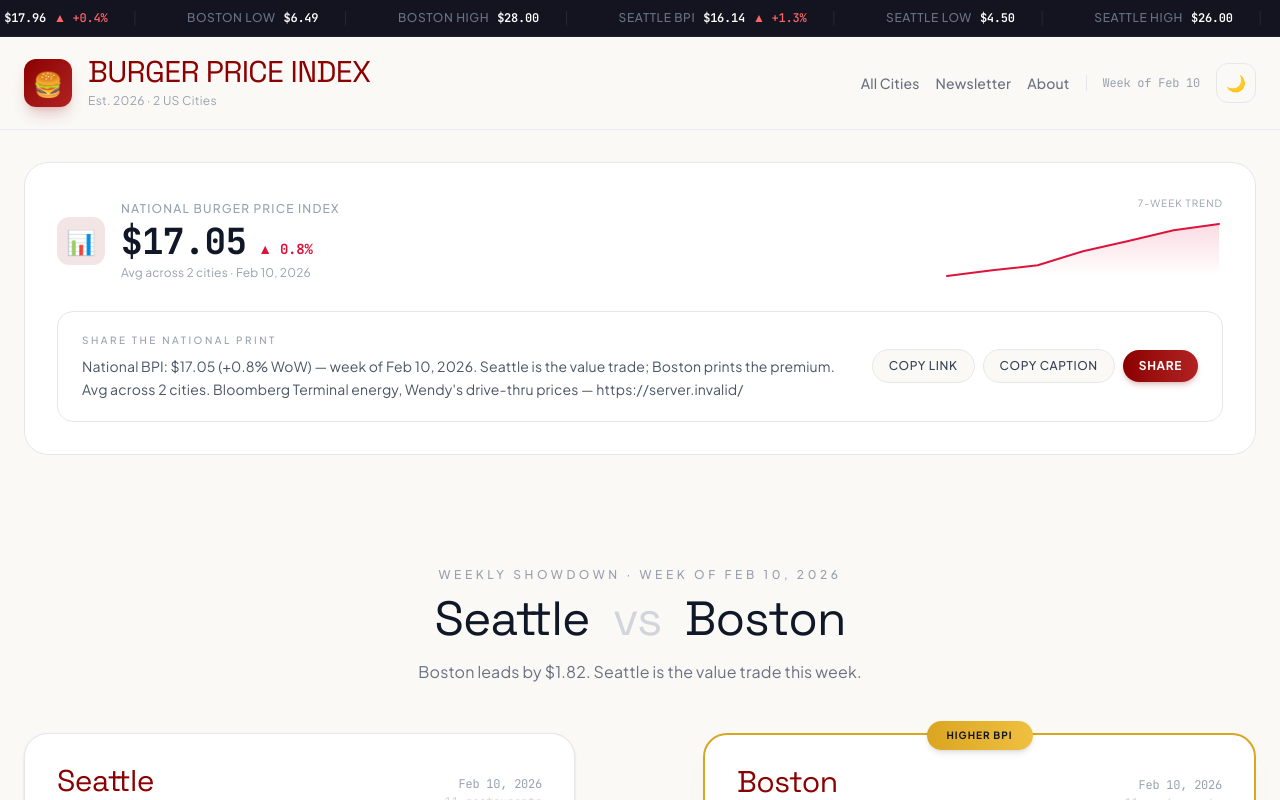
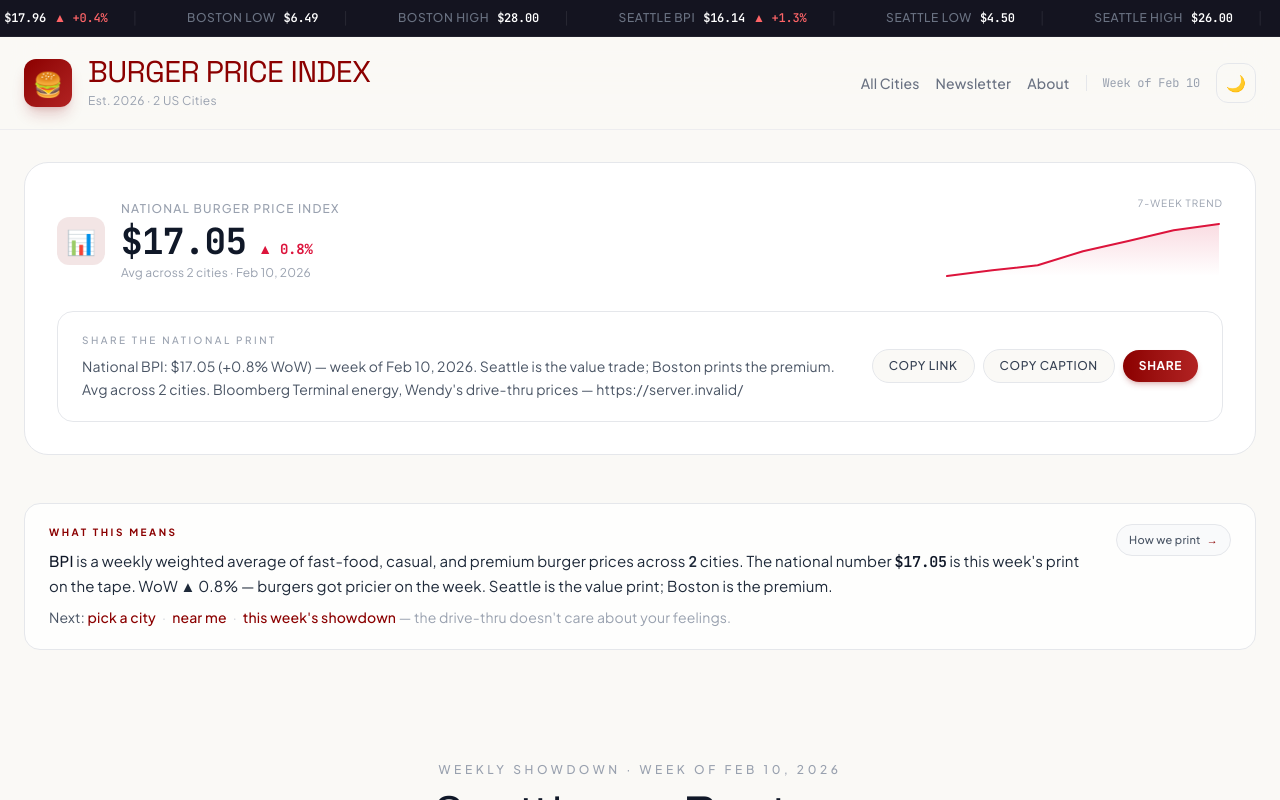
Before and after one commit to robroyhobbs/burgerprice, a Next.js app: page / in a window 1280 px wide. Shown: the top 800 px of the page. Built offline with nearby package versions, Linux system fonts and the light colour scheme; no server answers; the database is empty.

Commit message:
Homepage: what this means BPI explainer (#27)
Add a compact first-visit strip under the national print so newcomers know what BPI/WoW mean and where to go next, without burying showdown.

```diff
--- a/src/app/page.tsx
+++ b/src/app/page.tsx
@@ -6,6 +6,7 @@ import {
 } from "@/lib/data";
 import { Header } from "@/components/header";
 import { NationalBpi } from "@/components/national-bpi";
+import { BpiExplainer } from "@/components/bpi-explainer";
 import { CityShowdown } from "@/components/city-showdown";
 import { Leaderboard } from "@/components/leaderboard";
 import { CandlestickChart } from "@/components/candlestick-chart";
@@ -99,6 +100,21 @@ export default async function Home({ searchParams }: HomeProps) {
   const mostExpensiveCity =
     rankedByBpi.length > 0 ? rankedByBpi[rankedByBpi.length - 1].name : null;
 
+  const nationalCurrent =
+    nationalHistory.length > 0
+      ? nationalHistory[nationalHistory.length - 1]
+      : null;
+  const nationalPrevious =
+    nationalHistory.length >= 2
+      ? nationalHistory[nationalHistory.length - 2]
+      : null;
+  const nationalChangePct =
+    nationalCurrent && nationalPrevious && nationalPrevious.avg_bpi > 0
+      ? ((nationalCurrent.avg_bpi - nationalPrevious.avg_bpi) /
+          nationalPrevious.avg_bpi) *
+        100
+      : null;
+
   // Pick 2 showdown cities based on current week (deterministic rotation)
   const [idx1, idx2] = getShowdownIndices(data.weekOf, data.cities.length);
   const showdownCities = [data.cities[idx1], data.cities[idx2]].filter(Boolean);
@@ -113,6 +129,13 @@ export default async function Home({ searchParams }: HomeProps) {
       <main className="space-y-6 md:space-y-10">
         <NationalBpi
           history={nationalHistory}
+          cheapestCity={cheapestCity}
+          mostExpensiveCity={mostExpensiveCity}
+        />
+        <BpiExplainer
+          avgBpi={nationalCurrent?.avg_bpi ?? null}
+          changePct={nationalChangePct}
+          cityCount={nationalCurrent?.city_count ?? data.cities.length}
           cheapestCity={cheapestCity}
           mostExpensiveCity={mostExpensiveCity}
         />
--- /dev/null
+++ b/src/components/bpi-explainer.tsx
@@ -0,0 +1,130 @@
+import Link from "next/link";
+
+interface BpiExplainerProps {
+  /** National average BPI for the current week (dollars). */
+  avgBpi: number | null;
+  /** Week-over-week change percent; null when no prior week. */
+  changePct: number | null;
+  /** Cities in this week's national average. */
+  cityCount: number;
+  /** Lowest-BPI city name, if known. */
+  cheapestCity?: string | null;
+  /** Highest-BPI city name, if known. */
+  mostExpensiveCity?: string | null;
+}
+
+/**
+ * Compact first-visit "what this means" strip — Bloomberg Terminal × Wendy's.
+ * Sits under the national print so showdown stays above the fold.
+ */
+export function BpiExplainer({
+  avgBpi,
+  changePct,
+  cityCount,
+  cheapestCity = null,
+  mostExpensiveCity = null,
+}: BpiExplainerProps) {
+  const print =
+    avgBpi != null && !Number.isNaN(avgBpi) ? `$${avgBpi.toFixed(2)}` : null;
+
+  let wowLine: string | null = null;
+  if (changePct != null && !Number.isNaN(changePct)) {
+    if (changePct === 0) {
+      wowLine = "WoW is flat — the tape didn't move.";
+    } else if (changePct > 0) {
+      wowLine = `WoW ▲ ${changePct.toFixed(1)}% — burgers got pricier on the week.`;
+    } else {
+      wowLine = `WoW ▼ ${Math.abs(changePct).toFixed(1)}% — burgers got cheaper on the week.`;
+    }
+  }
+
+  const extremes =
+    cheapestCity && mostExpensiveCity
+      ? `${cheapestCity} is the value print; ${mostExpensiveCity} is the premium.`
+      : null;
+
+  return (
+    <section
+      className="max-w-7xl mx-auto px-6 pb-2"
+      aria-label="What the Burger Price Index means"
+    >
+      <div className="rounded-2xl border border-gray-200 dark:border-grill-lighter bg-white/80 dark:bg-grill-light/80 px-5 py-4 md:px-6 md:py-5">
+        <div className="flex flex-col gap-3 md:flex-row md:items-start md:justify-between md:gap-8">
+          <div className="min-w-0 flex-1 space-y-2">
+            <p className="text-[10px] uppercase tracking-[0.25em] font-bold text-ketchup dark:text-mustard">
+              What this means
+            </p>
+            <p className="text-sm md:text-[15px] text-gray-800 dark:text-gray-200 leading-relaxed">
+              <span className="font-medium text-gray-900 dark:text-white">
+                BPI
+              </span>{" "}
+              is a weekly weighted average of fast-food, casual, and premium
+              burger prices
+              {cityCount > 0 ? (
+                <>
+                  {" "}
+                  across{" "}
+                  <span className="bpi-number font-semibold">{cityCount}</span>{" "}
+                  cities
+                </>
+              ) : null}
+              .{" "}
+              {print ? (
+                <>
+                  The national number{" "}
+                  <span className="bpi-number font-semibold text-gray-900 dark:text-white">
+                    {print}
+                  </span>{" "}
+                  is this week&apos;s print on the tape.
+                </>
+              ) : (
+                <>The national number is this week&apos;s print on the tape.</>
+              )}
+              {wowLine ? <> {wowLine}</> : null}
+              {extremes ? <> {extremes}</> : null}
+            </p>
+            <p className="text-sm text-gray-600 dark:text-gray-400 leading-relaxed">
+              Next:{" "}
+              <Link
+                href="/cities"
+                className="text-ketchup dark:text-mustard hover:underline font-medium"
+              >
+                pick a city
+              </Link>
+              <span className="text-gray-300 dark:text-gray-600 mx-1.5">·</span>
+              <a
+                href="#find-your-city"
+                className="text-ketchup dark:text-mustard hover:underline font-medium"
+              >
+                near me
+              </a>
+              <span className="text-gray-300 dark:text-gray-600 mx-1.5">·</span>
+              <a
+                href="#city-showdown"
+                className="text-ketchup dark:text-mustard hover:underline font-medium"
+              >
+                this week&apos;s showdown
+              </a>
+              <span className="text-gray-400 dark:text-gray-500">
+                {" "}
+                — the drive-thru doesn&apos;t care about your feelings.
+              </span>
+            </p>
+          </div>
+
+          <div className="flex-shrink-0 self-start">
+            <Link
+              href="/about"
+              className="inline-flex items-center gap-1.5 rounded-full border border-gray-200 dark:border-grill-lighter bg-gray-50 dark:bg-grill px-3 py-1.5 text-[11px] font-medium tracking-wide text-gray-600 dark:text-gray-300 hover:border-ketchup/40 hover:text-ketchup dark:hover:border-mustard/40 dark:hover:text-mustard transition-colors"
+            >
+              How we print
+              <span aria-hidden className="text-ketchup dark:text-mustard">
+                →
+              </span>
+            </Link>
+          </div>
+        </div>
+      </div>
+    </section>
+  );
+}
--- a/src/components/city-showdown.tsx
+++ b/src/components/city-showdown.tsx
@@ -62,7 +62,7 @@ export function CityShowdown({ cities, weekOf }: CityShowdownProps) {
   });
 
   return (
-    <section className="max-w-7xl mx-auto px-6 pt-14 pb-6">
+    <section id="city-showdown" className="max-w-7xl mx-auto px-6 pt-14 pb-6 scroll-mt-20">
       {/* Section header */}
       <div className="text-center mb-12">
         <p className="text-xs uppercase tracking-[0.3em] text-gray-400 dark:text-gray-500 mb-3 font-medium inline-flex items-center justify-center gap-2 flex-wrap">
--- a/src/components/find-your-city.tsx
+++ b/src/components/find-your-city.tsx
@@ -34,7 +34,7 @@ export function FindYourCity({ cities }: FindYourCityProps) {
   }
 
   return (
-    <section className="max-w-7xl mx-auto px-6 py-10">
+    <section id="find-your-city" className="max-w-7xl mx-auto px-6 py-10 scroll-mt-20">
       <div className="flex items-center gap-3 mb-8">
         <div className="w-10 h-10 rounded-xl bg-ketchup/10 dark:bg-mustard/10 flex items-center justify-center text-lg">
           📍
```
